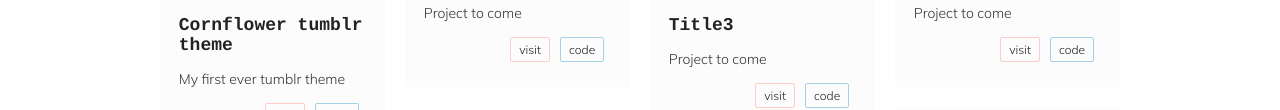
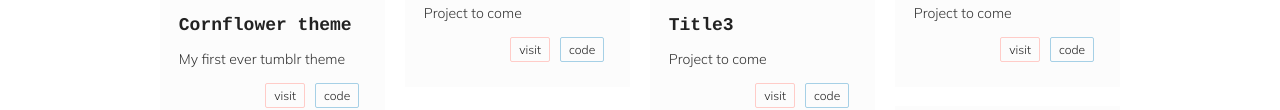
Before and after one commit to Mothmab/portfolio, a plain HTML site: page index.html in a window 1280 px wide. Shown: the part 574-684 px from the top of the page. Drawn offline with Linux system fonts and the light colour scheme; a web font is replaced by a local one.

Commit message:
Add files via upload

```diff
--- a/index.html
+++ b/index.html
@@ -65,7 +65,7 @@ in class="item tagone"  "tagone" is actually a tag you can add, to add more tags
 
 <div class="info">
 
-<h2> Cornflower tumblr theme </h2>
+<h2> Cornflower theme </h2>
 
 <div class="infodesc">
 
```
